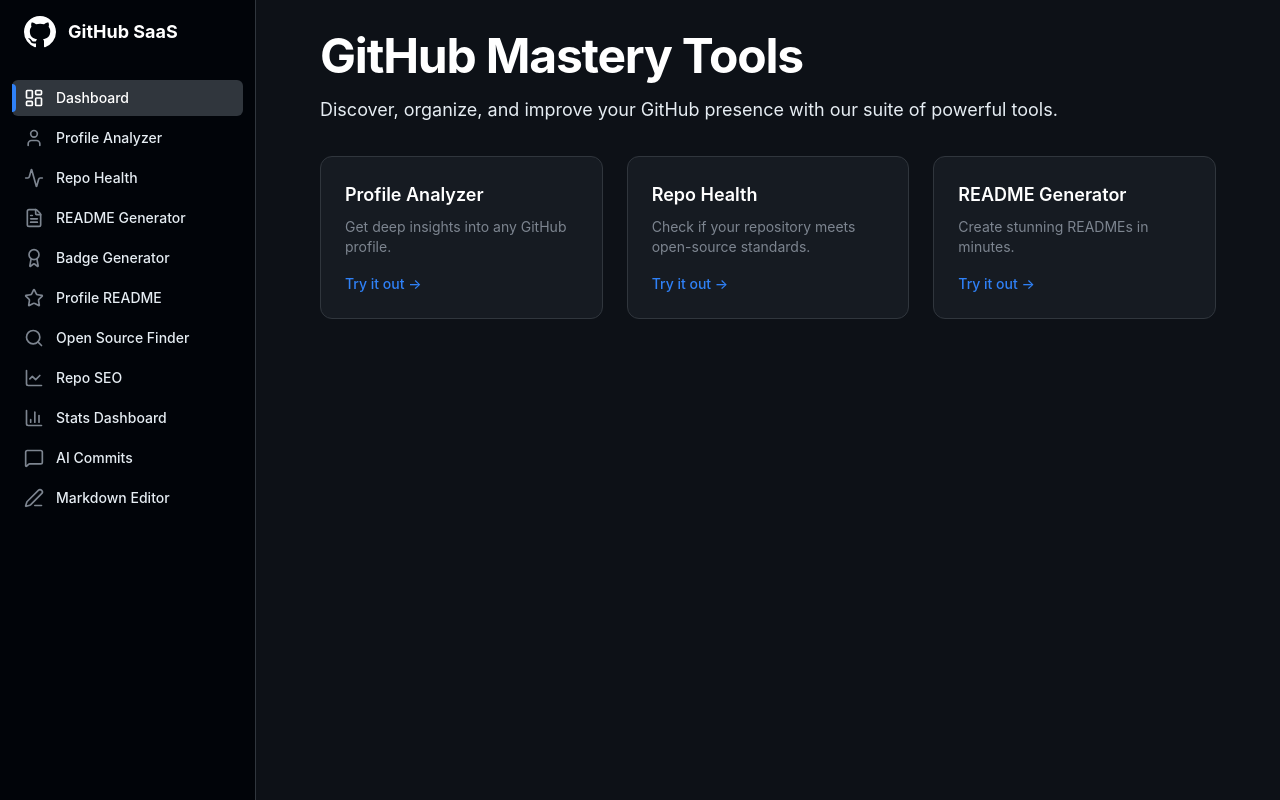
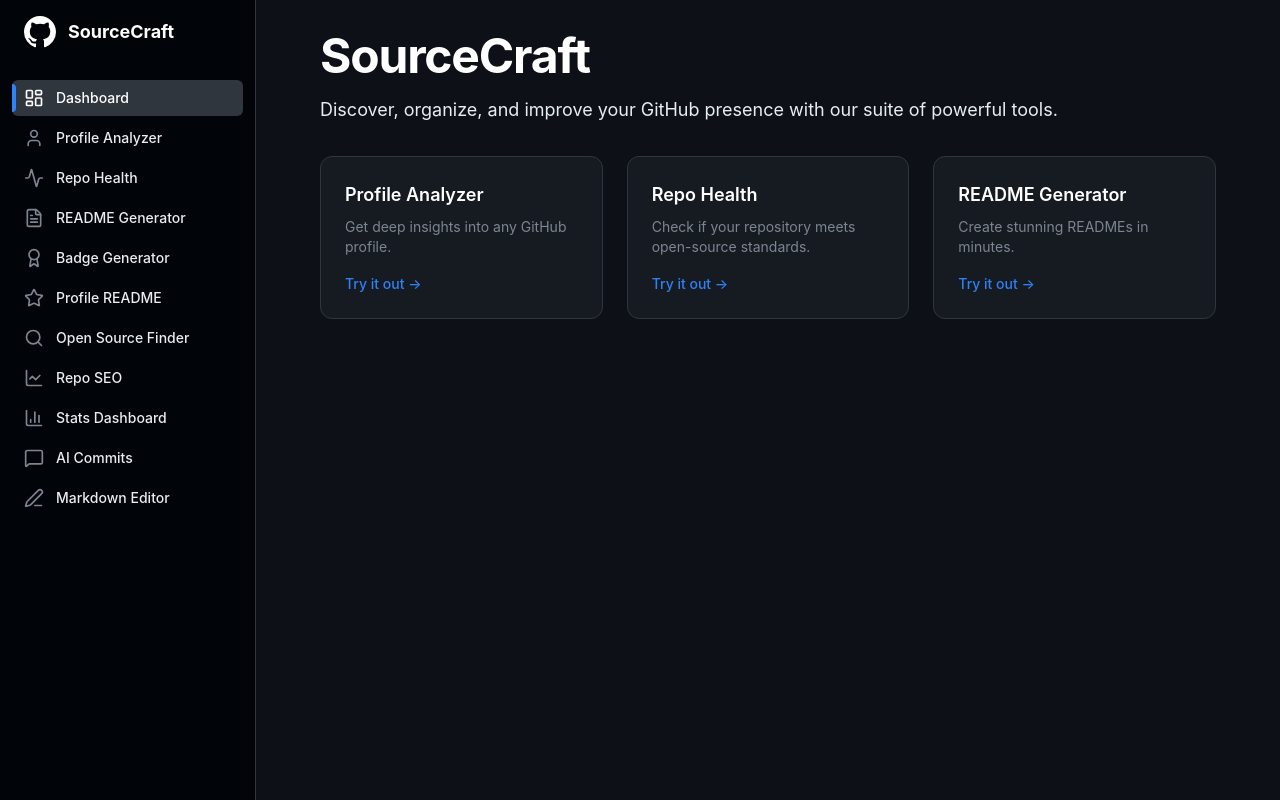
Before and after one commit to Hemanth-Moka/SourceCraft, a React (Vite) app: page / in a window 1280 px wide. Built offline with nearby package versions, Linux system fonts and the light colour scheme.

Commit message:
chore: rename app to SourceCraft

```diff
--- a/index.html
+++ b/index.html
@@ -4,7 +4,7 @@
     <meta charset="UTF-8" />
     <link rel="icon" type="image/svg+xml" href="/favicon.svg" />
     <meta name="viewport" content="width=device-width, initial-scale=1.0" />
-    <title>github-saas</title>
+    <title>SourceCraft</title>
   </head>
   <body>
     <div id="root"></div>
--- a/src/components/layout/Sidebar.tsx
+++ b/src/components/layout/Sidebar.tsx
@@ -25,7 +25,7 @@
         <svg className="mr-3 h-8 w-8 text-white" viewBox="0 0 16 16" fill="currentColor">
           <path d="M8 0c4.42 0 8 3.58 8 8a8.013 8.013 0 0 1-5.45 7.59c-.4.08-.55-.17-.55-.38 0-.27.01-1.13.01-2.2 0-.75-.25-1.23-.54-1.48 1.78-.2 3.65-.88 3.65-3.95 0-.88-.31-1.59-.82-2.15.08-.2.36-1.02-.08-2.12 0 0-.67-.22-2.2.82-.64-.18-1.32-.27-2-.27-.68 0-1.36.09-2 .27-1.53-1.03-2.2-.82-2.2-.82-.44 1.1-.16 1.92-.08 2.12-.51.56-.82 1.28-.82 2.15 0 3.06 1.86 3.75 3.64 3.95-.23.2-.44.55-.51 1.07-.46.21-1.61.55-2.33-.66-.15-.24-.6-.83-1.23-.82-.67.01-.27.38.01.53.34.19.73.9.82 1.13.16.45.68 1.31 2.69.94 0 .67.01 1.3.01 1.49 0 .21-.15.45-.55.38A7.995 7.995 0 0 1 0 8c0-4.42 3.58-8 8-8Z"></path>
         </svg>
-        <span className="text-lg font-bold text-white">GitHub SaaS</span>
+        <span className="text-lg font-bold text-white">SourceCraft</span>
       </div>
       <nav className="space-y-1 relative">
         {navigation.map((item) => {
--- a/src/pages/Dashboard.tsx
+++ b/src/pages/Dashboard.tsx
@@ -10,7 +10,7 @@
         className="mb-8 space-y-4"
       >
         <h1 className="text-4xl font-bold tracking-tight text-white sm:text-5xl">
-          GitHub Mastery Tools
+          SourceCraft
         </h1>
         <p className="text-lg text-github-text">
           Discover, organize, and improve your GitHub presence with our suite of powerful tools.
```
